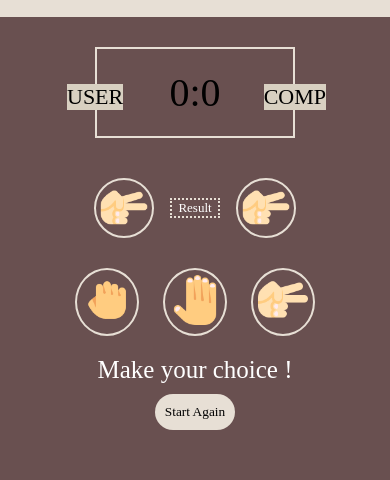
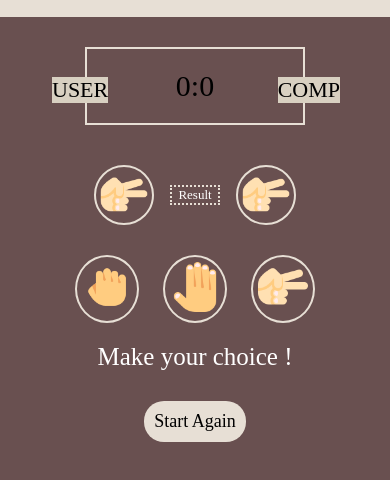
Before and after one commit to VladyslavGilyuk/Rock-Paper-Scissors, a plain HTML site: page index.html in a window 390 px wide. Shown: the part 46-526 px from the top of the page. Drawn offline with Linux system fonts and the light colour scheme; a web font is replaced by a local one.

Commit message:
Button effects added

```diff
--- a/styles.css
+++ b/styles.css
@@ -10,6 +10,7 @@
 body {
     background-color: rgb(105, 80, 80);
 }
+
 header {
     background-color: rgb(231, 223, 213);
     padding: 20px;
@@ -17,44 +18,51 @@ header {
     font-size: 35px;
     font-weight: bold;
 }
+
 .score-container {
     margin: 30px auto;
     padding: 20px 30px;
     border: 2px solid rgb(231, 223, 213);
-    width: 200px;
+    width: 320px;
     text-align: center;
     font-size: 40px;
     position: relative;
 }
+
 .badge {
     background-color: rgb(216, 208, 193);
     color: black;
     font-size: 22px;
 }
+
 #userBadge{
     position: absolute;
     top: 35px;
     left: -30px;
 }
+
 #compBadge{
     position: absolute;
     top: 35px;
     right: -33px;
 }
+
 .result {
     text-align: center;
     font-size: 25px;
     color: white;
     margin: 30px;
+}
 
-}
 #result-container{
     display: inline-block;
 }
+
 .resultElements {
   display: inline-block;
   vertical-align: middle;
 }
+
 #resultText {
     display: block;
     border: 2px dotted rgb(231, 223, 213);
@@ -62,9 +70,11 @@ header {
     padding: 10px;
   margin: 0 160px;
 }
+
 .choices {
    text-align:center ;
 }
+
 .choice {
     display: inline-block;
     border: 2px solid rgb(231, 223, 213);
@@ -72,6 +82,7 @@ header {
     margin: 10px;
    transition: all 0.3s ease;
 }
+
 .choice-hover:hover {
     background-color: rgb(226, 164, 88);
     cursor: pointer;
@@ -82,7 +93,15 @@ header {
     background-color: rgb(231, 223, 213);
     border-radius: 20px;
     border: none;
+    font-size: 18px;
+    margin-top: 20px;
 }
+
+#reset-btn:active {
+    transform: scale(0.98);
+    box-shadow: 0 0 20px rgb(176, 173, 173);
+}
+
 #action {
     text-align: center;
     color: white;
@@ -121,6 +140,19 @@ header {
     header {
             font-size: 10px;
             }
+    .score-container {
+            width: 220px;
+            font-size: 30px;
+            }
+    #userBadge{
+            top: 28px;
+            left: -35px;
+            }
+    #compBadge{
+            position: absolute;
+            top: 28px;
+            right: -37px;
+            }
     #resultText {
         margin: 0;
         font-size:13px;
@@ -133,5 +165,4 @@ header {
     img {
         width: 60px;
         }
-
 }
```
Lines whose indentation alone changed are shown as unchanged.
